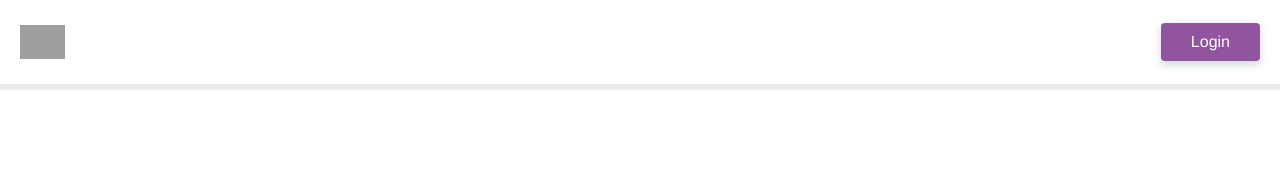
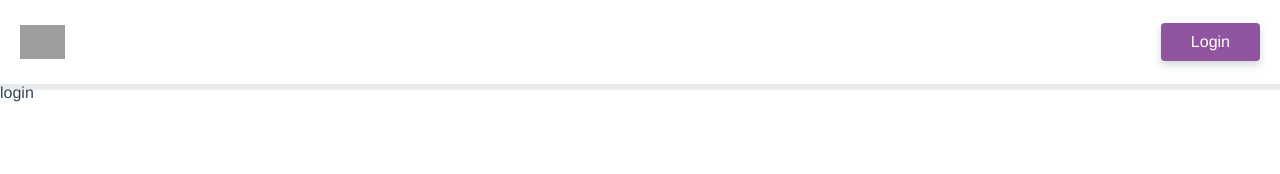
Before and after one commit to ThiagoFTelles/abler-vue-test, a Vue app: page /login in a window 1280 px wide. Shown: the top 174 px of the page. Built offline with nearby package versions, Linux system fonts and the light colour scheme; grey boxes are pictures that could not be loaded.

Commit message:
adiciona a transition na home

```diff
--- a/src/App.vue
+++ b/src/App.vue
@@ -2,7 +2,9 @@
   <div id="app">
     <TheHeader />
     <main id="main">
-      <router-view />
+      <transition mode="out-in">
+        <router-view />
+      </transition>
     </main>
     <TheFooter />
   </div>
--- a/src/router/index.js
+++ b/src/router/index.js
@@ -2,6 +2,7 @@ import Vue from 'vue';
 import VueRouter from 'vue-router';
 import HomeView from '../views/HomeView.vue';
 import MovieView from '../views/MovieView.vue';
+import LoginView from '../views/LoginView.vue';
 
 Vue.use(VueRouter);
 
@@ -17,6 +18,11 @@ const routes = [
     component: MovieView,
     props: true,
   },
+  {
+    path: '/login',
+    name: 'login',
+    component: LoginView,
+  },
 ];
 
 const router = new VueRouter({
--- /dev/null
+++ b/src/views/LoginView.vue
@@ -0,0 +1,12 @@
+<template>
+  <p>login</p>
+</template>
+
+<script>
+export default {
+  name: "LoginView",
+};
+</script>
+
+<style>
+</style>
```
